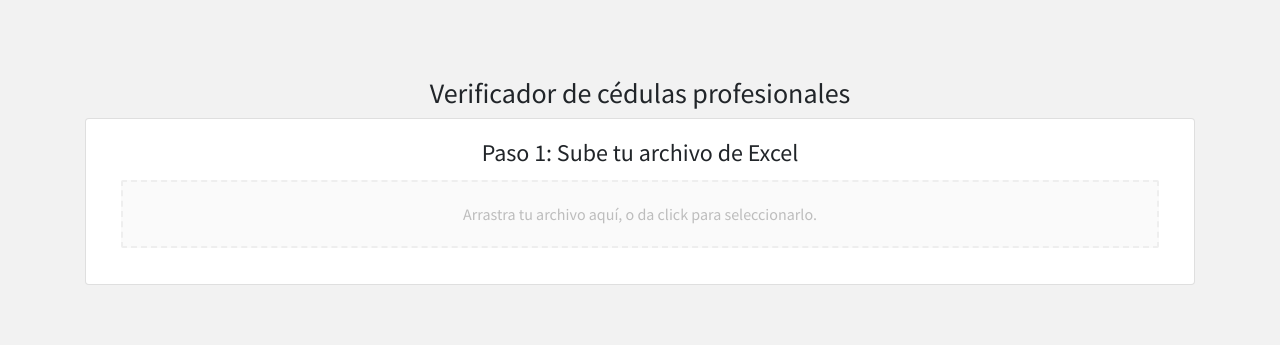
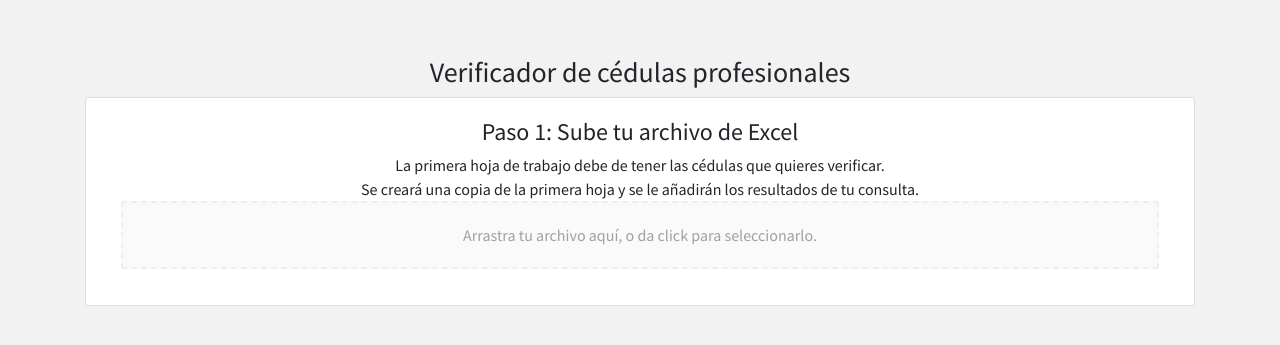
Before and after one commit to onerving/cedula-excel, a React (Create React App) app: page / in a window 1280 px wide. Shown: the part 219-564 px from the top of the page. Built offline with nearby package versions, Linux system fonts and the light colour scheme.

Commit message:
Adds instructions for easier use.

```diff
--- a/src/App.css
+++ b/src/App.css
@@ -49,7 +49,7 @@
   border-color: #eeeeee;
   border-style: dashed;
   background-color: #fafafa;
-  color: #bdbdbd;
+  color: #a0a0a0;
   outline: none;
   transition: border .24s ease-in-out;
 }
--- a/src/components/CedulaSearch.js
+++ b/src/components/CedulaSearch.js
@@ -4,6 +4,7 @@ import BasicDropzone from "./BasicDropzone";
 import {Button, Card, CardBody, CardTitle, Col, Container, Form, FormGroup, Input, Row, Spinner} from 'reactstrap';
 import XLSX from 'xlsx';
 import Label from "reactstrap/es/Label";
+import CardSubtitle from "reactstrap/es/CardSubtitle";
 
 class CedulaSearch extends Component {
     state = {
@@ -155,6 +156,11 @@ function FirstStepCard (props) {
                 <CardTitle>
                     <h4>Paso 1: Sube tu archivo de Excel</h4>
                 </CardTitle>
+                <CardSubtitle>
+                    La primera hoja de trabajo debe de tener las cédulas que quieres verificar.
+                    <br/>
+                    Se creará una copia de la primera hoja y se le añadirán los resultados de tu consulta.
+                </CardSubtitle>
                 <BasicDropzone
                     onDropAccepted={props.onExcelUploaded}
                 />
```
